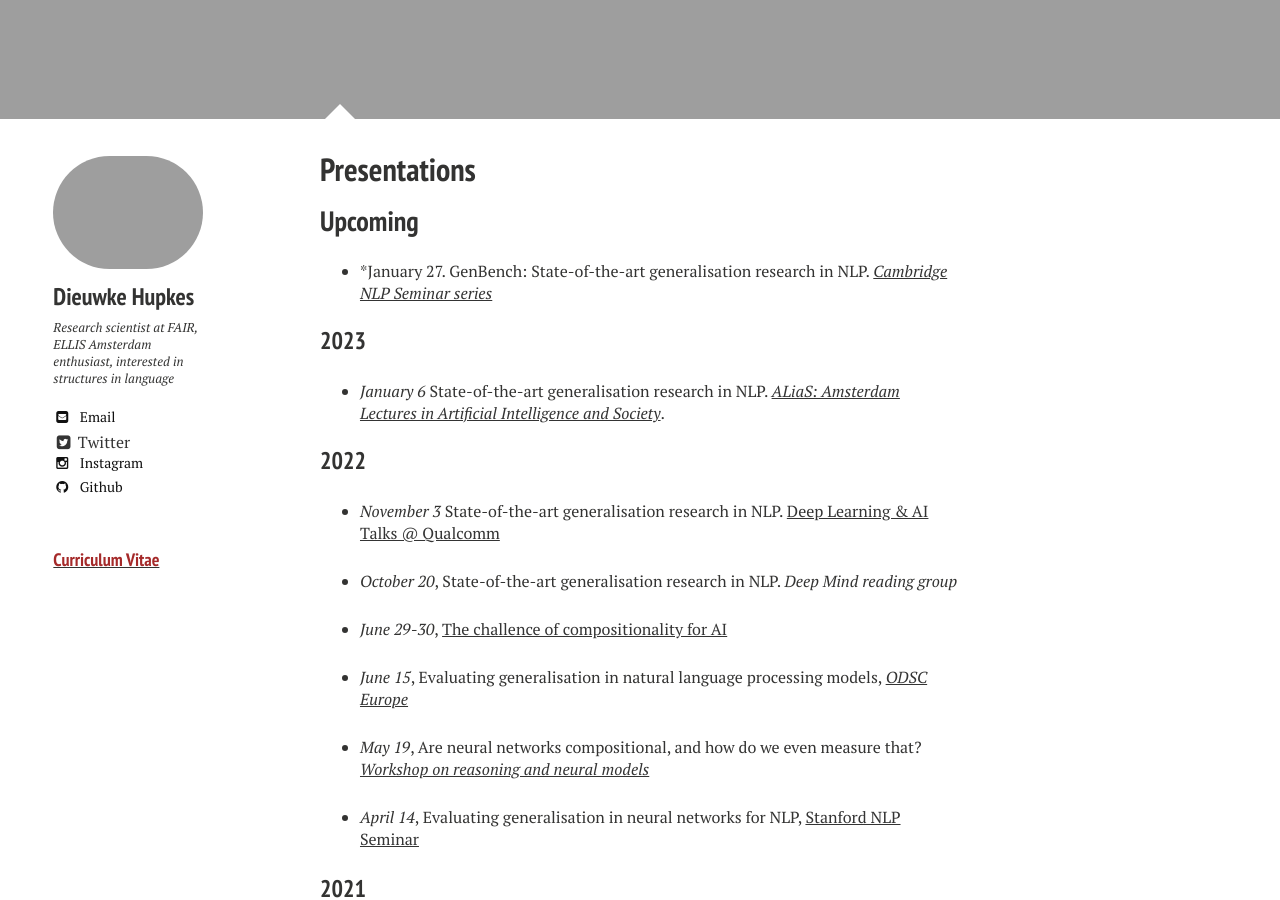
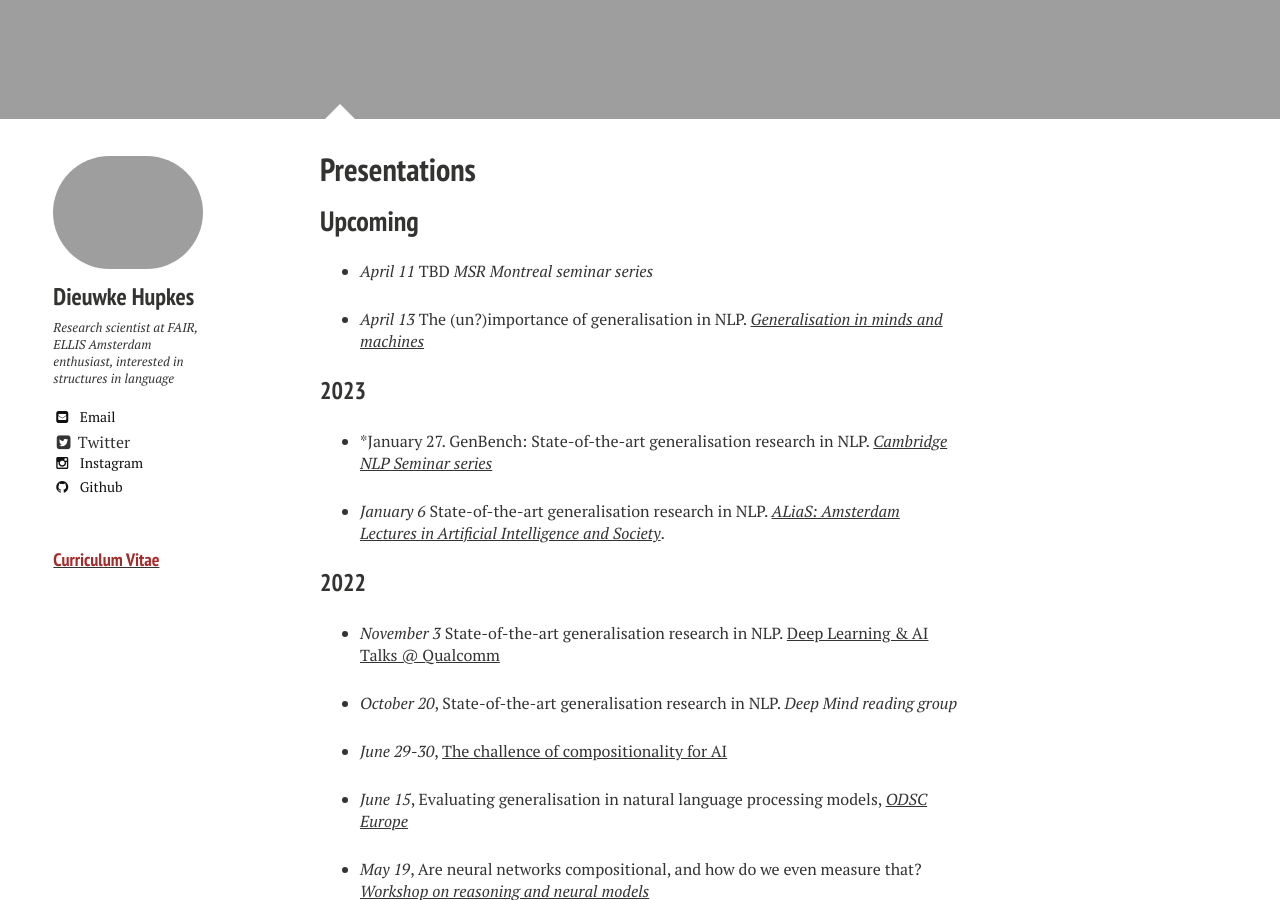
Before and after one commit to dieuwkehupkes/dieuwkehupkes.github.io, a Jekyll site: the page built from talks.md, in a window 1280 px wide and 900 px high, scrolled down 925 px. Built offline with Jekyll 4.4.1, drawn with Linux system fonts in a browser that asks for light colours; nearby versions of some CDN libraries.

Commit message:
Update talks

```diff
--- a/talks.md
+++ b/talks.md
@@ -12,9 +12,14 @@ image:
 
 ## Upcoming
 
+* *April 11* TBD *MSR Montreal seminar series*
+
+* *April 13* The (un?)importance of generalisation in NLP. [*Generalisation in minds and machines*](https://mindandmachine.blogs.bristol.ac.uk/)
+
+### 2023
+
 * *January 27. GenBench: State-of-the-art generalisation research in NLP. [*Cambridge NLP Seminar series*](https://talks.cam.ac.uk/show/index/6401)
 
-### 2023
 
 * *January 6* State-of-the-art generalisation research in NLP. [*ALiaS: Amsterdam Lectures in Artificial Intelligence and Society*](https://staff.fnwi.uva.nl/w.zuidema/alias-2023/).
 
```
